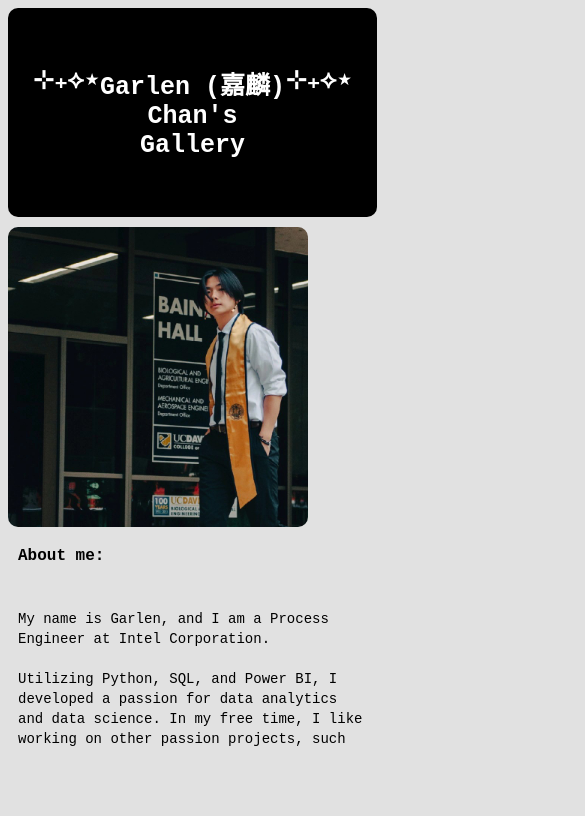
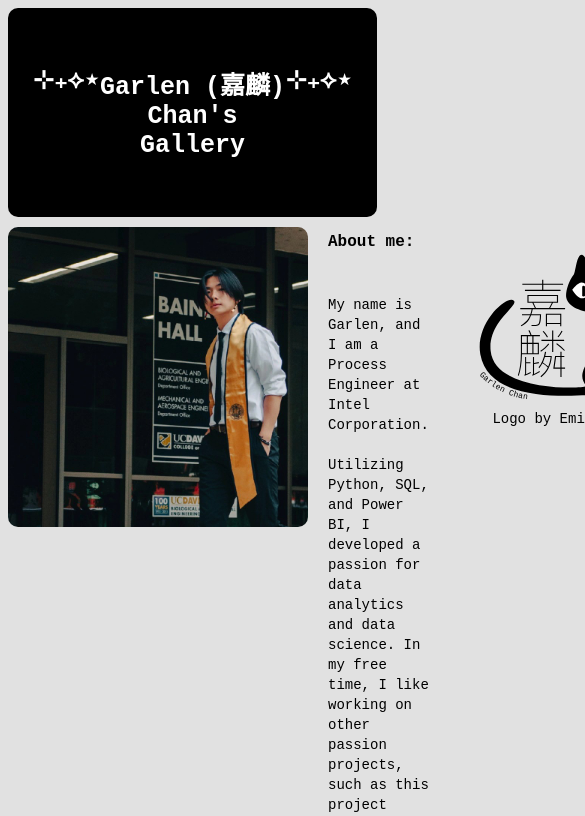
Before and after one commit to gachan2090/len.katsu, a React (Vite) app: page / in a window 390 px wide. Shown: the top 816 px of the page, 585 px wide, since content can reach past the window. Built offline with nearby package versions, Linux system fonts and the light colour scheme.

Commit message:
fixed media query for mobile

```diff
--- a/src/index.css
+++ b/src/index.css
@@ -23,7 +23,6 @@ html {
   margin-top: -60px;
   margin-right: -50px;
   background-color: transparent;
-
 }
 
 #titleText {
@@ -140,7 +139,6 @@ html {
   transition: 0.5s;
   background-color: transparent;
   color: rgb(225, 225, 225);
-  /* transform: translateY(0) */
 }
 
 #linkedIn:hover {
@@ -148,7 +146,6 @@ html {
   transition: 0.5s;
   background-color: transparent;
   color: rgb(225, 225, 225);
-  /* transform: translateY(0); */
 }
 
 .fadeIn {
@@ -238,6 +235,17 @@ html {
 /* media query for mobile*/
 
 @media only screen and (max-width: 1200px) {
+
+
+
+  #EmuLogo {
+    width: 250px;
+    height: 250px;
+    margin-bottom: -40px;
+    margin-top: 40px;
+    z-index: -500;
+  }
+
   #BannerContainer {
     position: relative;
     clear: left;
@@ -262,7 +270,7 @@ html {
 
   #WholeBioWrapper {
     display: flex;
-    flex-direction: column;
+    flex-direction: row;
     align-items: left;
   }
 
@@ -279,6 +287,7 @@ html {
   #BioText {
     font-size: 14px;
     margin-bottom: 2px;
+    z-index: 900;
   }
 
   #timelineBase {
```
